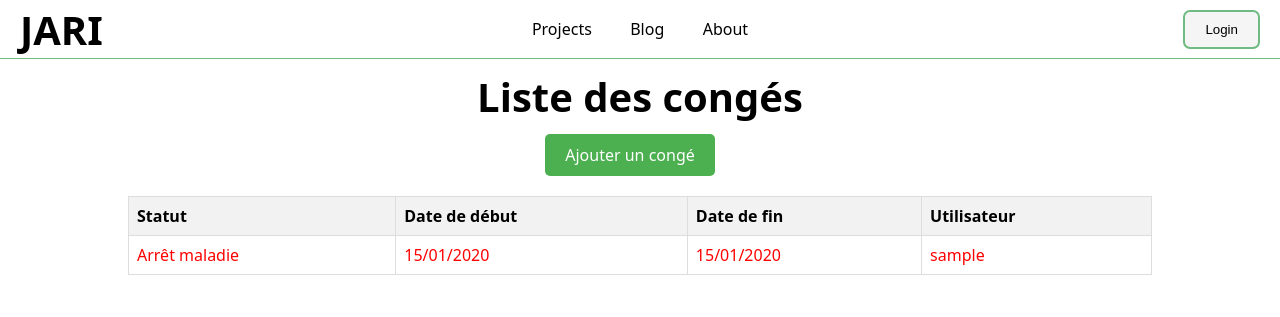
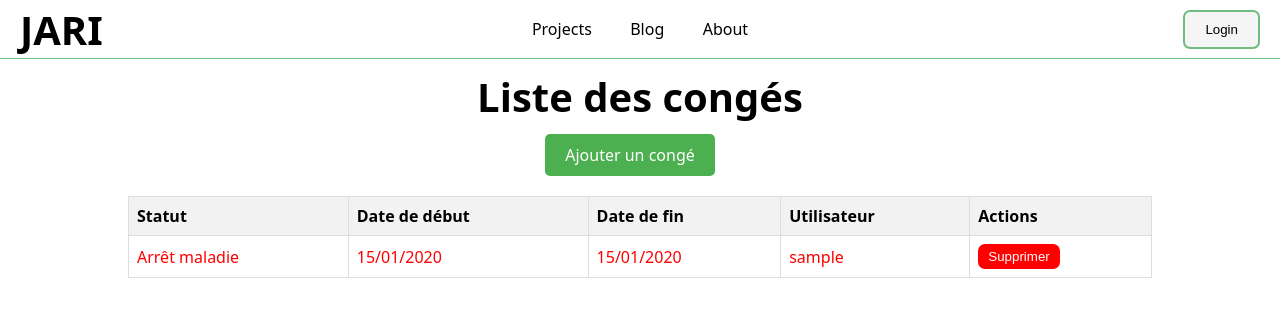
Before and after one commit to Paul31770/JARI, a Django app: page /conges/ in a window 1280 px wide. Shown: the top 317 px of the page. Run offline with Django 4.2, Linux system fonts and the light colour scheme; tables that the repository leaves empty hold one stand-in row (values such as "Sample post").

Commit message:
insert_data + btn_suppr

```diff
--- a/Jari/urls.py
+++ b/Jari/urls.py
@@ -32,4 +32,5 @@ urlpatterns = [
     path('update_task_status/', update_task_status, name='update_task_status'),
     path('conges/', views.liste_conges, name='liste_conges'),
     path('ajouter_conges/', views.ajout_conges, name='ajouter_conges'),
+    path('conges/supprimer/<int:conge_id>/', supprimer_conge, name='supprimer_conge'),
 ]
--- a/app/templates/conges.html
+++ b/app/templates/conges.html
@@ -28,6 +28,7 @@
                 <th>Date de début</th>
                 <th>Date de fin</th>
                 <th>Utilisateur</th>
+                <th>Actions</th>
             </tr>
         </thead>
         <tbody>
@@ -37,6 +38,9 @@
                 <td>{% if conge.date_debut %}{{ conge.date_debut|date:'d/m/Y' }}{% else %}N/A{% endif %}</td>
                 <td>{% if conge.date_fin %}{{ conge.date_fin|date:'d/m/Y' }}{% else %}N/A{% endif %}</td>
                 <td>{{ conge.user.username }}</td>
+                <td>
+                    <button class="btn_rouge" href="{% url 'supprimer_conge' conge.id %}" onclick="return confirm('Êtes-vous sûr de vouloir supprimer ce congé ?')">Supprimer</button>
+                </td>
             </tr>
             {% endfor %}
         </tbody>
--- a/app/views.py
+++ b/app/views.py
@@ -147,3 +147,9 @@ def ajout_conges(request):
     else:
         form = CongesForm()
     return render(request, 'ajouter_conges.html', {'form': form})
+
+def supprimer_conge(request, conge_id):
+    conge = get_object_or_404(Conges, id=conge_id)
+    conge.delete()
+
+    return redirect('liste_conges')
--- a/static/css/conges.css
+++ b/static/css/conges.css
@@ -53,3 +53,15 @@ th {
 .malade-oui {
     color: red;
 }
+
+.btn_rouge {
+    background-color: red;
+    color: white;
+    border: none;
+    padding: 5px 10px;
+    cursor: pointer;
+}
+
+.btn_rouge:hover {
+    background-color: rgb(129, 0, 0);
+}
```
Also changed, not shown: app/management/commands/insert_test_data.py (+10 -0 lines).
